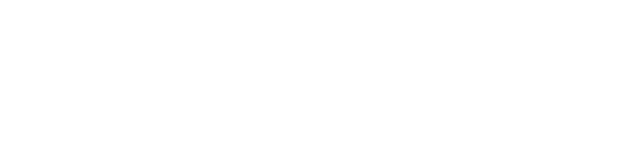
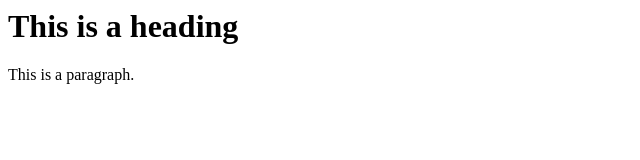
Before and after one commit to mnooryyy/git-demo, a plain HTML site: page index.html in a window 1280 px wide. Shown: the whole page, without its empty margins (0-640 px from the left). Drawn offline with Linux system fonts and the light colour scheme.

Commit message:
a a few more changes to the web

```diff
--- a/index.html
+++ b/index.html
@@ -1,2 +1,12 @@
-<!doctype html>
+<html>
+<head>
+  <title>Title of the document</title>
+</head>
+
+<body>
+  <h1>This is a heading</h1>
+  <p>This is a paragraph.</p>
+</body>
+
+</html><!doctype html>
 <html lang="en-us">
```
Also changed, not shown: 1 other file.
